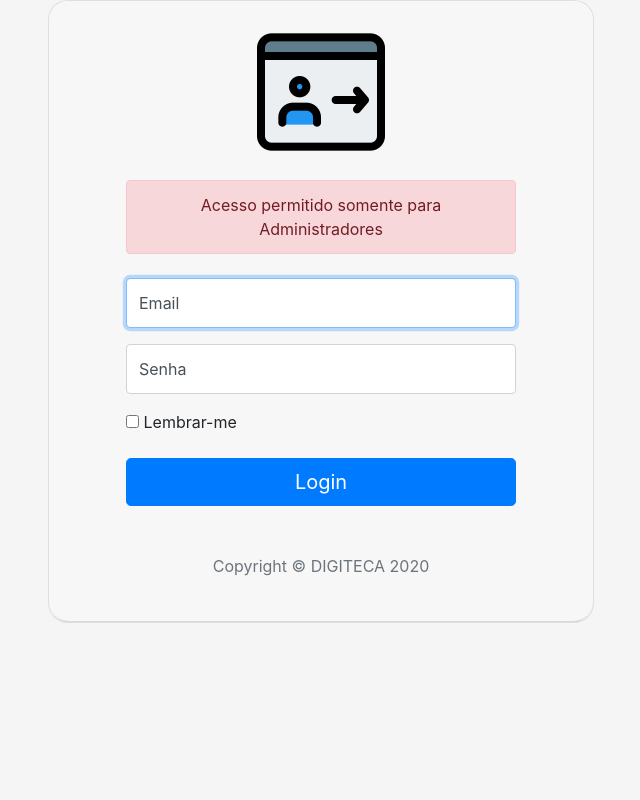
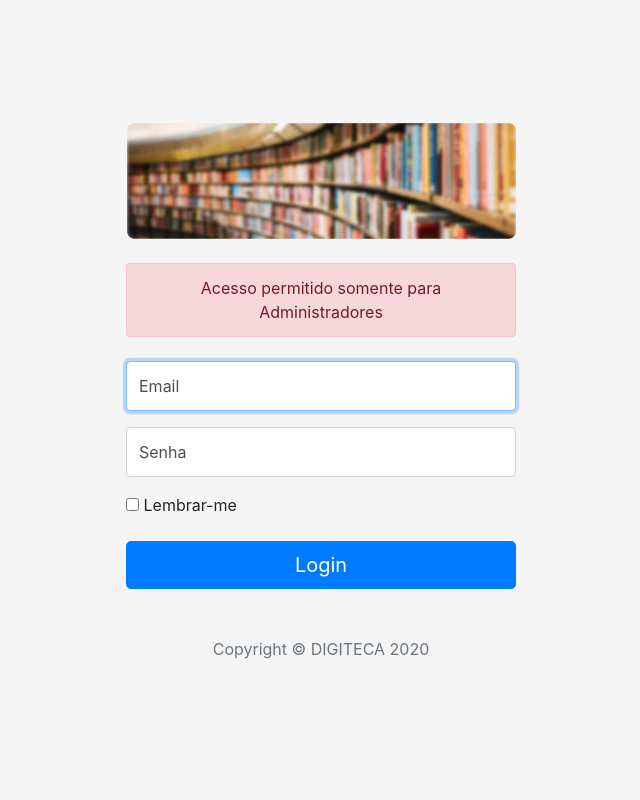
Before and after one commit to gabrielogregorio/digiteca, a PHP site: page /layout/login.php in a window 1280 px wide. Shown: the whole page, without its empty margins (319-959 px from the left). Run offline with PHP 8.4, Linux system fonts and the light colour scheme.

Commit message:
Correcao de bugs no formulario de login

```diff
--- a/assets/css/app.css
+++ /dev/null
@@ -1,13 +0,0 @@
-html, body {
-    margin: 0;
-    padding: 0;
-    height: 100%;
-}
-
-#caixa {
-    max-width: 36rem;
-}
-
-#borda {
-    border-radius: 20px;
-}
--- a/assets/css/floating-label.css
+++ b/assets/css/floating-label.css
@@ -1,16 +1,29 @@
-/* Este arquivo é do Bootstrap e serve exclusivamente para algumas configurações do formulario de login */
-
 html, body {
-    margin: 0;
-    padding: 0;
     height: 100%;
 }
 
 body {
+    margin: 0;
+    padding: 0;
+    width: 100%;
+    display: table;
     align-items: center;
     padding-top: 40px;
     padding-bottom: 40px;
     background-color: #f5f5f5;
+}
+
+.page-container {
+    position: relative;
+    min-height: 100vh;
+    text-align: center;
+    display: table-cell;
+    vertical-align: middle;
+}
+
+.content-wrap {
+    text-align: left;
+    display: inline-block;
 }
 
 .form-signin {
--- /dev/null
+++ b/assets/css/main.app.css
@@ -0,0 +1,20 @@
+html, body {
+    margin: 0;
+    padding: 0;
+    height: 100%;
+}
+
+.bd-placeholder-img {
+    font-size: 1.125rem;
+    text-anchor: middle;
+    -webkit-user-select: none;
+    -moz-user-select: none;
+    -ms-user-select: none;
+    user-select: none;
+}
+
+@media (min-width: 768px) {
+    .bd-placeholder-img-lg {
+        font-size: 3.5rem;
+    }
+}
--- a/layout/header.html
+++ b/layout/header.html
@@ -7,7 +7,11 @@
     <link rel="shortcut icon" href="../assets/images/favicon.png" type="image/png">
 
     <link rel="stylesheet" href="https://stackpath.bootstrapcdn.com/bootstrap/4.5.0/css/bootstrap.min.css">
+
+    <!-- CSS principal para estilizacao do projeto -->
+    <link rel="stylesheet" href="../assets/css/main.app.css">
+
+    <!-- CSS customizado para o formulario de login -->
     <link rel="stylesheet" href="../assets/css/floating-label.css">
-    <link rel="stylesheet" href="../assets/css/app.css">
 </head>
 <body>
--- a/layout/login.php
+++ b/layout/login.php
@@ -2,12 +2,12 @@
 
 <?php include('header.html'); ?>
 
-    <div class="container" id="caixa">
-        <div class="card" id="borda">
-            <div class="card-header" id="borda">
+    <div class="page-container">
+        <div class="content-wrap">
             <form class="form-signin">
                 <div class="text-center mb-4">
-                        <img class="mb-4" src="/assets/images/sign-in.png" alt="Digiteca" width="128" height="128">
+
+                    <img class="mb-4" src="/assets/images/digiteca.png" alt="Digiteca">
 
                     <div class="alert alert-danger" role="alert">
                          Acesso permitido somente para Administradores
@@ -34,6 +34,5 @@
             </form>
         </div>
     </div>
-    </div>
 
 <?php include('footer.html'); ?>
```
Also changed, not shown: assets/images/digiteca.png (added). Lines whose indentation alone changed are shown as unchanged.
